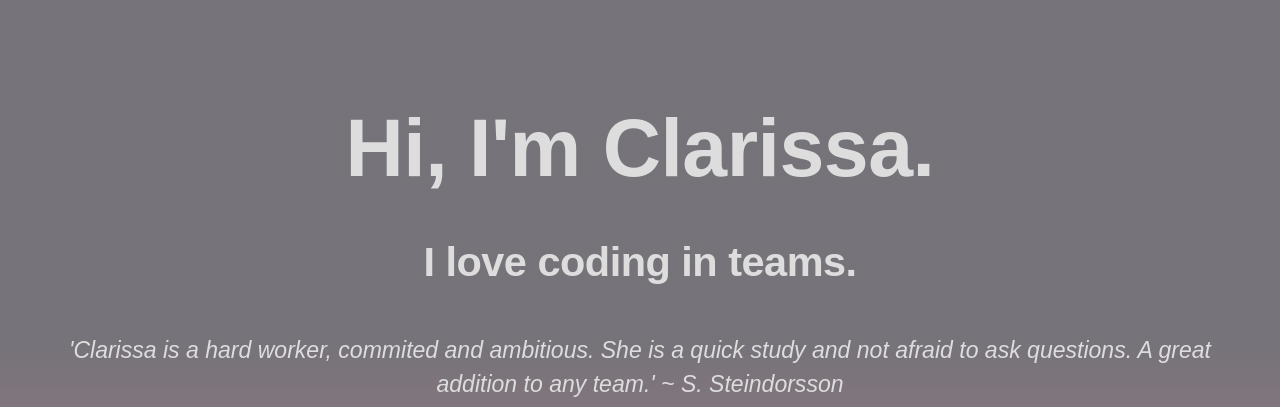
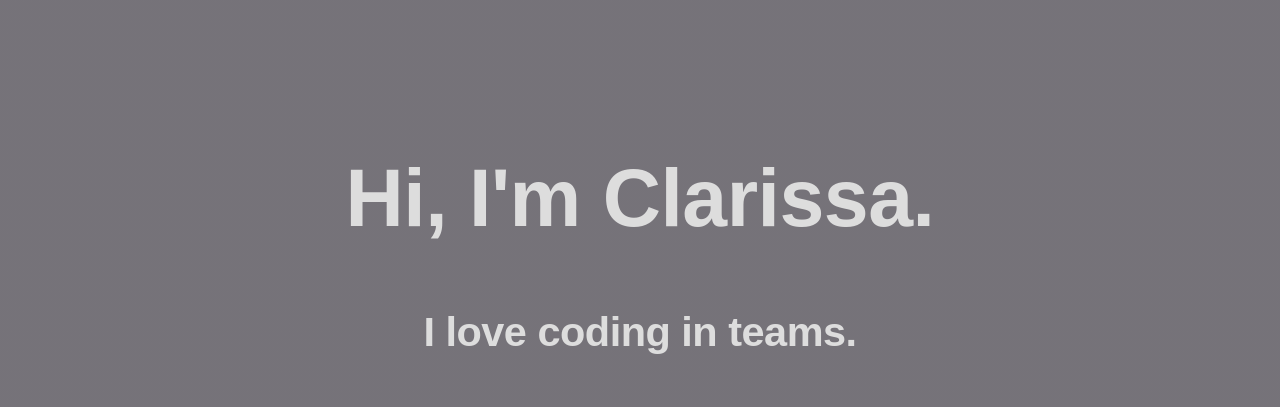
Before and after one commit to clalil/Portfolio, a React (Create React App) app: page / in a window 1280 px wide. Shown: the top 407 px of the page. Built offline with nearby package versions, Linux system fonts and the light colour scheme; no server answers.

Commit message:
Add media queries for both tablet & laptop

```diff
--- a/src/components/Card.js
+++ b/src/components/Card.js
@@ -1,5 +1,6 @@
 import React from "react";
 import styled from "styled-components";
+import {device} from "./styled/Constants";
 
 const Center = styled.div `
   display: table;
@@ -77,6 +78,12 @@ const Wrapper = styled.div `
     transform: scale(1.1);
     box-shadow: 1px 2px 10px 0px rgba(0,0,0,0.2);
   }
+
+  @media screen and ${device.isTablet} {
+    height: 300px;
+    width: 300px;
+    grid-row-gap: 0;
+  }
 `
 
 export const Card = ({ project }) => {
--- a/src/components/Hero.js
+++ b/src/components/Hero.js
@@ -30,7 +30,7 @@ const Divider = styled.div `
   display: block;
   height: 60px;
 
-  @media screen and ${device.isDesktop} {
+  @media screen and ${device.isLaptop} {
     height: 100px;
   }
 `
--- a/src/components/Projects.js
+++ b/src/components/Projects.js
@@ -7,7 +7,7 @@ import {Section} from "./styled/Section";
 
 const Footer = styled.div `
   color: var(--white);
-  margin: 1rem 0 0;
+  margin: 2rem 0 0;
   padding: 1rem 0 0;
   text-align: center;
   font-style: bold;
@@ -23,9 +23,8 @@ const Gallery = styled.div `
   overflow: -moz-scrollbars-horizontal;
   justify-content: center;
 
-  @media screen and (min-width: ${device.isDesktop}) {
-    min-height: 600px;
-    grid-row-gap: 0;
+  @media screen and ${device.isTablet} {
+    grid-template-columns: repeat(auto-fit, 300px);
   }
 `
 
--- a/src/components/styled/Constants.js
+++ b/src/components/styled/Constants.js
@@ -1,3 +1,4 @@
 export const device = {
-  isDesktop: `(min-width: 768px)`,
+  isTablet: `(min-width: 768px)`,
+  isLaptop: `(min-width: 1024px)`,
 }
--- a/src/components/styled/Header.js
+++ b/src/components/styled/Header.js
@@ -1,5 +1,6 @@
 import React from "react";
 import styled from "styled-components";
+import {device} from "./Constants";
 
 const H1 = styled.h1 `
   font-size: 3rem;
@@ -7,6 +8,10 @@ const H1 = styled.h1 `
   letter-spacing: -0.5px;
   margin: 40px;
   color: var(--light-border-color);
+
+  @media screen and ${device.isTablet} {
+    margin: 50px 0 60px;
+  }
 `
 
 export const Header = ({ children, className }) => {
--- a/src/components/styled/Quote.js
+++ b/src/components/styled/Quote.js
@@ -7,7 +7,7 @@ const StyledQuote = styled.div `
   margin: 1rem 3rem;
   text-shadow: 1px 0 0 rgb(160,160,160);
 
-  @media ${device.isDesktop} {
+  @media ${device.isTablet} {
     margin: 2rem;
   }
 `
--- a/src/components/styled/Section.js
+++ b/src/components/styled/Section.js
@@ -9,8 +9,13 @@ const Wrapper = styled.section`
   display: block;
   min-height: 100vh;
 
-  @media ${device.isDesktop} {
-    padding: 60px 0;
+  @media ${device.isTablet} {
+    padding: 60px;
+    min-height: 530px;
+  }
+
+  @media ${device.isLaptop} {
+    padding: 100px;
     min-height: 530px;
   }
 `
```
